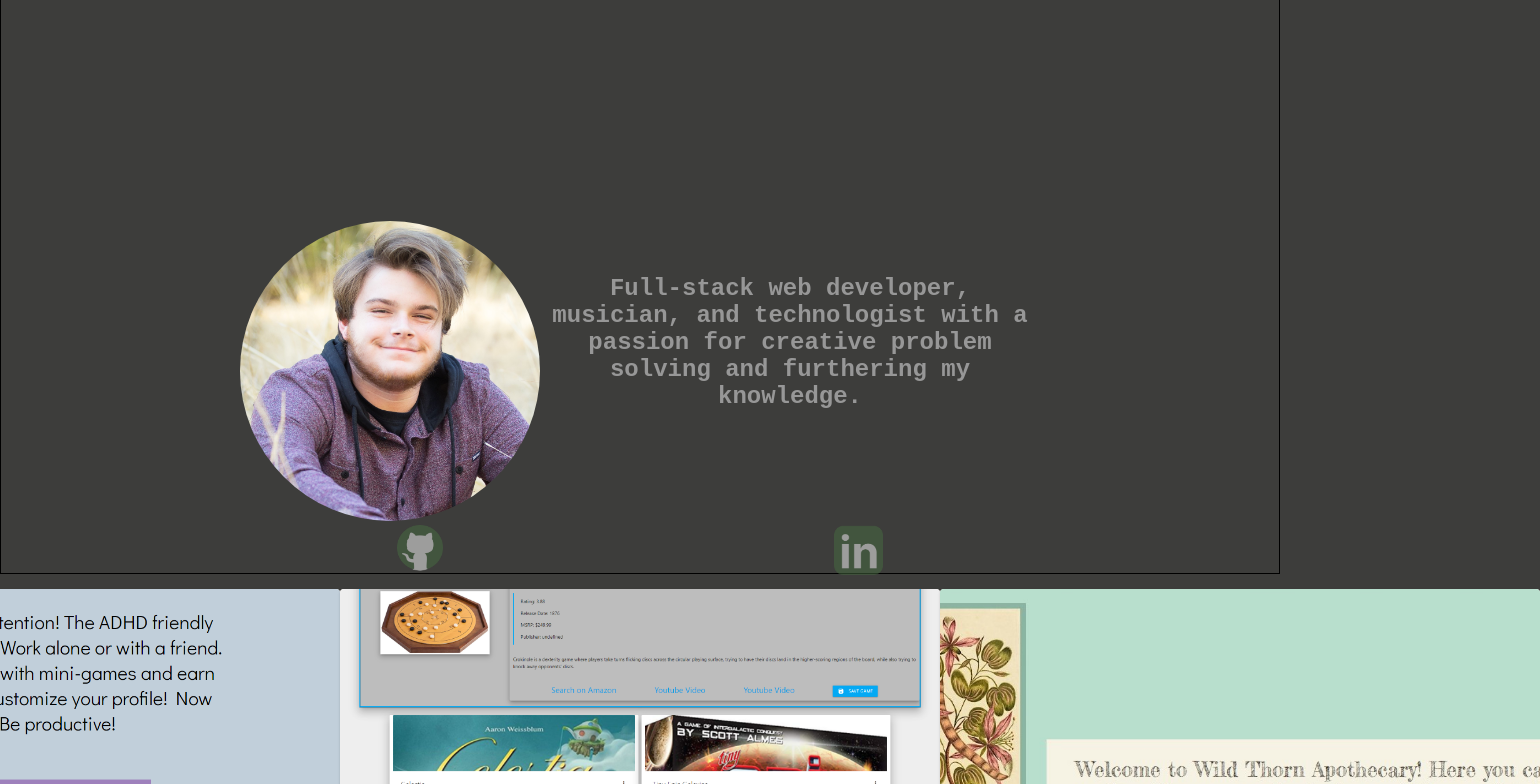
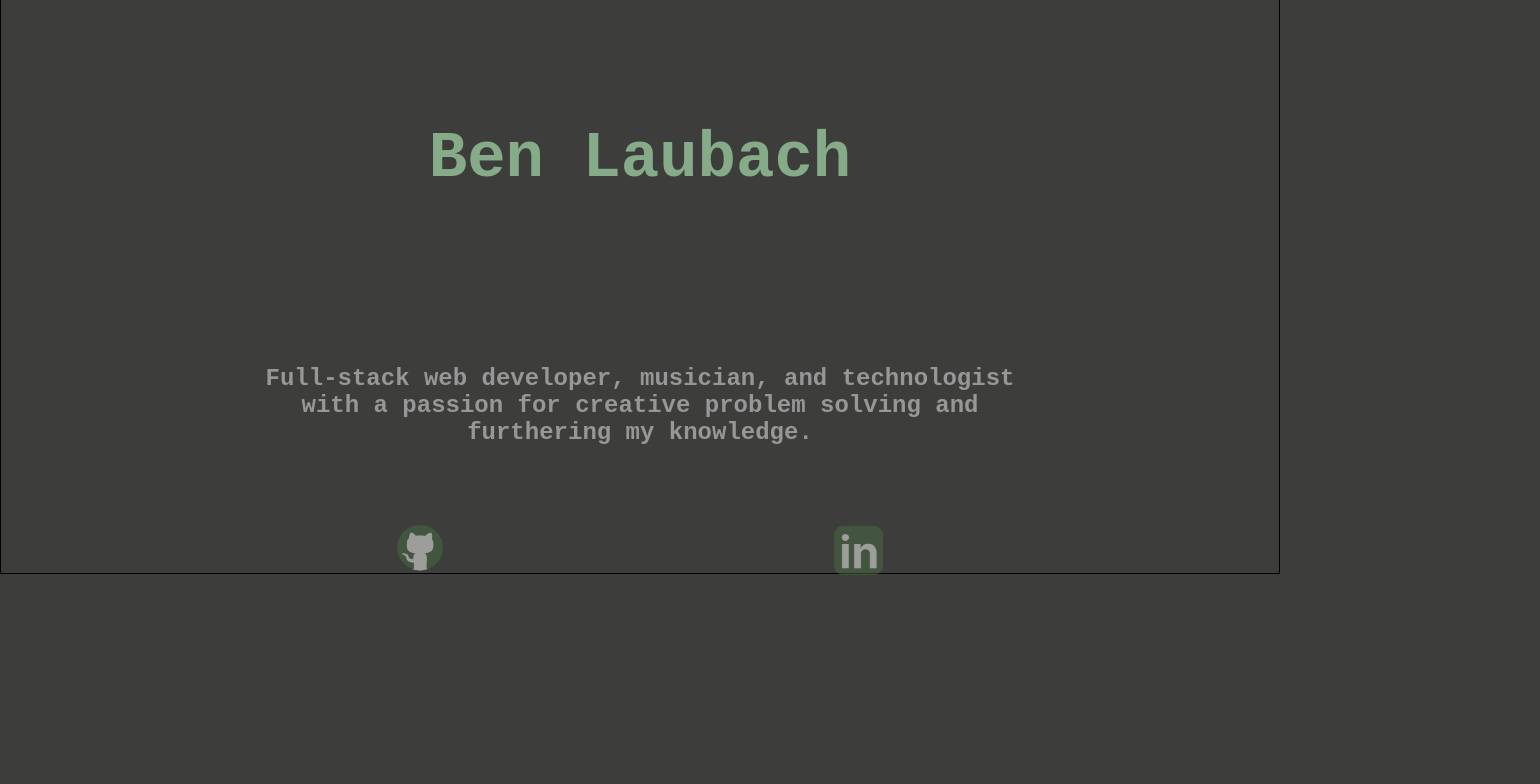
Before and after one commit to blaubachs/react-portfolio, a React (Create React App) app: page / in a window 1280 px wide. Shown: the part 220-1004 px from the top of the page, 1540 px wide, since content can reach past the window. After the commit the page ends 809 px from the top, so only its background shows below. Built offline with nearby package versions, Linux system fonts and the light colour scheme; a web font is replaced by a local one.

Commit message:
created header component instead of rendering in app.js

```diff
--- a/src/App.js
+++ b/src/App.js
@@ -1,9 +1,5 @@
 import "./App.css";
-import Avatar from "@mui/material/Avatar";
-import me from "./assets/img/me.jpg";
-import resume from "./assets/img/Ben_Laubach.pdf";
-import linkedInIcon from "./assets/img/linkedinicon.png";
-import githubIcon from "./assets/img/githubicon.png";
+import Header from "./components/Header";
 import Work from "./components/Work";
 import CAT from "./assets/img/cattention.png";
 import BGP from "./assets/img/Board-Game-Party.png";
@@ -37,46 +33,9 @@ function App() {
 
   return (
     <div className="App">
-      <header className="hero">
-        <nav>
-          <ul className="nav-list">
-            <li>about</li>
-            <li>
-              <a href={resume} download>
-                Resume
-              </a>
-            </li>
-            <li id="contact">contact</li>
-          </ul>
-        </nav>
-        <h1>developing.this</h1>
-        <div className="header-avatar">
-          <Avatar alt="Ben Laubach" src={me} sx={{ width: 300, height: 300 }} />
-          <p>
-            Full-stack web developer, musician, and technologist with a passion
-            for creative problem solving and furthering my knowledge.
-          </p>
-        </div>
-        <div className="icons">
-          <a
-            href="https://github.com/blaubachs"
-            rel="noreferrer"
-            target="_blank"
-          >
-            <img alt="github logo" height="50" src={githubIcon} />
-          </a>
-          <a
-            href="https://www.linkedin.com/in/blaubachs/"
-            rel="noreferrer"
-            target="_blank"
-          >
-            <img alt="linkedIn" height="50" src={linkedInIcon} />
-          </a>
-        </div>
-      </header>
-
+      <Header />
       <section className="work">
-        {workArr.map((item) => (
+        {/* {workArr.map((item) => (
           <Work
             title={item.title}
             alt={item.alt}
@@ -84,7 +43,7 @@ function App() {
             link={item.link}
             description={item.description}
           />
-        ))}
+        ))} */}
       </section>
     </div>
   );
--- /dev/null
+++ b/src/assets/css/Header.css
@@ -0,0 +1,6 @@
+#name {
+  color: var(--light-green);
+  font-size: 400%;
+  position: absolute;
+  top: 300px;
+}
--- /dev/null
+++ b/src/components/Header.js
@@ -0,0 +1,44 @@
+import React from "react";
+// import Avatar from "@mui/material/Avatar";
+// import me from "../assets/img/me.jpg";
+import "../assets/css/Header.css";
+import resume from "../assets/img/Ben_Laubach.pdf";
+import linkedInIcon from "../assets/img/linkedinicon.png";
+import githubIcon from "../assets/img/githubicon.png";
+export default function Header() {
+  return (
+    <header className="hero">
+      <nav>
+        <ul className="nav-list">
+          <li>about</li>
+          <li>
+            <a href={resume} download>
+              Resume
+            </a>
+          </li>
+          <li id="contact">contact</li>
+        </ul>
+      </nav>
+      <h1 id="name">Ben Laubach</h1>
+      <div className="header-avatar">
+        {/* <Avatar alt="Ben Laubach" src={me} sx={{ width: 300, height: 300 }} /> */}
+        <p>
+          Full-stack web developer, musician, and technologist with a passion
+          for creative problem solving and furthering my knowledge.
+        </p>
+      </div>
+      <div className="icons">
+        <a href="https://github.com/blaubachs" rel="noreferrer" target="_blank">
+          <img alt="github logo" height="50" src={githubIcon} />
+        </a>
+        <a
+          href="https://www.linkedin.com/in/blaubachs/"
+          rel="noreferrer"
+          target="_blank"
+        >
+          <img alt="linkedIn" height="50" src={linkedInIcon} />
+        </a>
+      </div>
+    </header>
+  );
+}
--- a/src/index.css
+++ b/src/index.css
@@ -51,16 +51,16 @@ body {
 
 .header-avatar {
   display: flex;
+  justify-content: center;
   position: relative;
   width: fit-content;
-  top: 300px;
+  top: 500px;
 }
 
 .hero p {
-  position: relative;
   color: var(--font-header-secondary);
-  width: 500px;
-  top: 30px;
+  width: 60%;
+  text-align: center;
   font-size: 150%;
   font-weight: 600;
 }
```
